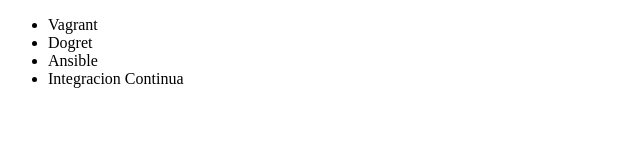
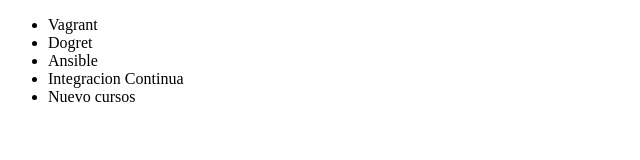
Before and after one commit to DaianaHLK/primerepositorio, a plain HTML site: page index.html in a window 1280 px wide. Shown: the whole page, without its empty margins (0-640 px from the left). Drawn offline with Linux system fonts and the light colour scheme.

Commit message:
agregando opcion nuevos cursos

```diff
--- a/index.html
+++ b/index.html
@@ -10,6 +10,7 @@
 			<li>Dogret</li>
 			<li>Ansible</li>
 			<li>Integracion Continua</li>
+			<li>Nuevo cursos</li>
 		</ul>
 	</body>
 
```
